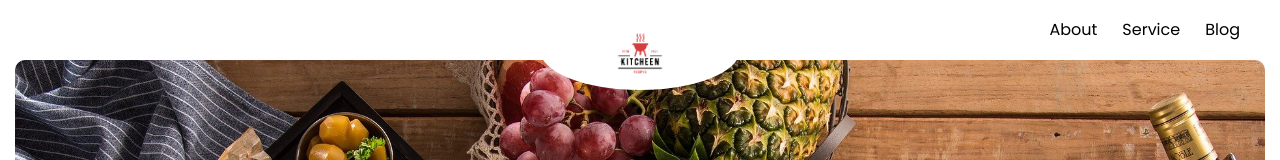
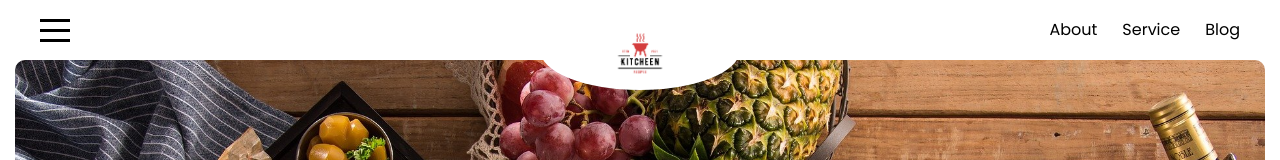
Before and after one commit to mart-anthony-stark/Food-Recipe-Web-App-React-TS, a React (Vite) app: page /home in a window 1280 px wide. Shown: the top 160 px of the page. Built offline with nearby package versions, Linux system fonts and the light colour scheme.

Commit message:
add menu bar styles

```diff
--- a/src/components/navbar/navbar.css
+++ b/src/components/navbar/navbar.css
@@ -51,3 +51,44 @@ nav a:hover {
 nav a:hover::after {
   width: 100%;
 }
+nav .menu {
+  position: relative;
+  cursor: pointer;
+  display: flex;
+  justify-content: center;
+  align-items: center;
+  height: 30px;
+  width: 30px;
+}
+nav .menu .bar,
+nav .menu .bar::after,
+nav .menu .bar::after {
+  transition: 0.5s ease-in-out;
+}
+nav .menu .bar {
+  height: 3px;
+  width: 100%;
+  background: #000;
+}
+nav .menu .bar::before {
+  content: "";
+  position: absolute;
+  height: 3px;
+  width: 100%;
+  background: #000;
+  transform: translateY(10px);
+}
+nav .menu .bar::after {
+  content: "";
+  position: absolute;
+  height: 3px;
+  width: 100%;
+  background: #000;
+  transform: translateY(-10px);
+}
+nav .menu.open .bar::before {
+  transform: rotate(45deg);
+}
+nav .menu.open .bar::after {
+  transform: rotate(-45deg);
+}
```
